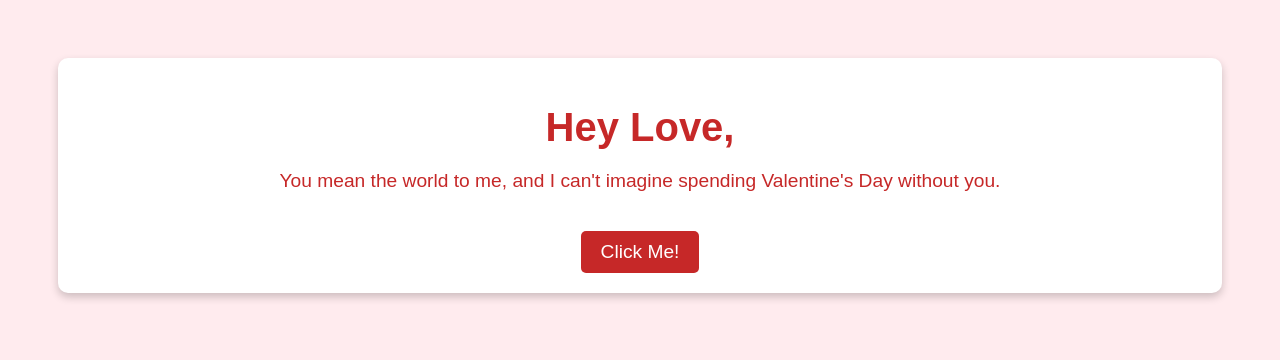
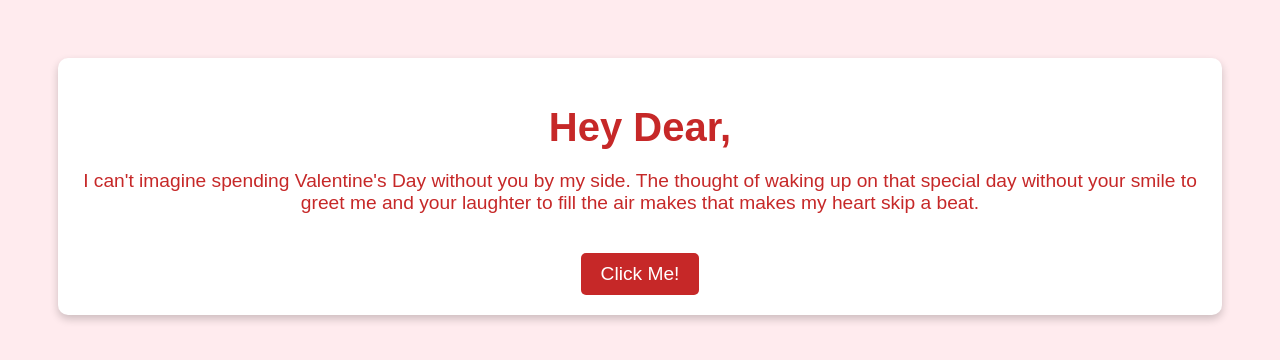
Before and after one commit to AlexisILoveYou/AlexisILoveYou.github.io, a plain HTML site: page index.html in a window 1280 px wide. Drawn offline with Linux system fonts and the light colour scheme.

Commit message:
Uindex.html

```diff
--- a/index.html
+++ b/index.html
@@ -8,8 +8,8 @@
 </head>
 <body>
   <div class="container">
-    <h1>Hey Love,</h1>
-    <p>You mean the world to me, and I can't imagine spending Valentine's Day without you.</p>
+    <h1>Hey Dear,</h1>
+    <p>I can't imagine spending Valentine's Day without you by my side. The thought of waking up on that special day without your smile to greet me and your laughter to fill the air makes that makes my heart skip a beat.</p>
     <button id="valentineButton">Click Me!</button>
     <p id="invitation" class="hidden">Will you be my Valentine? 💖</p>
   </div>
```
